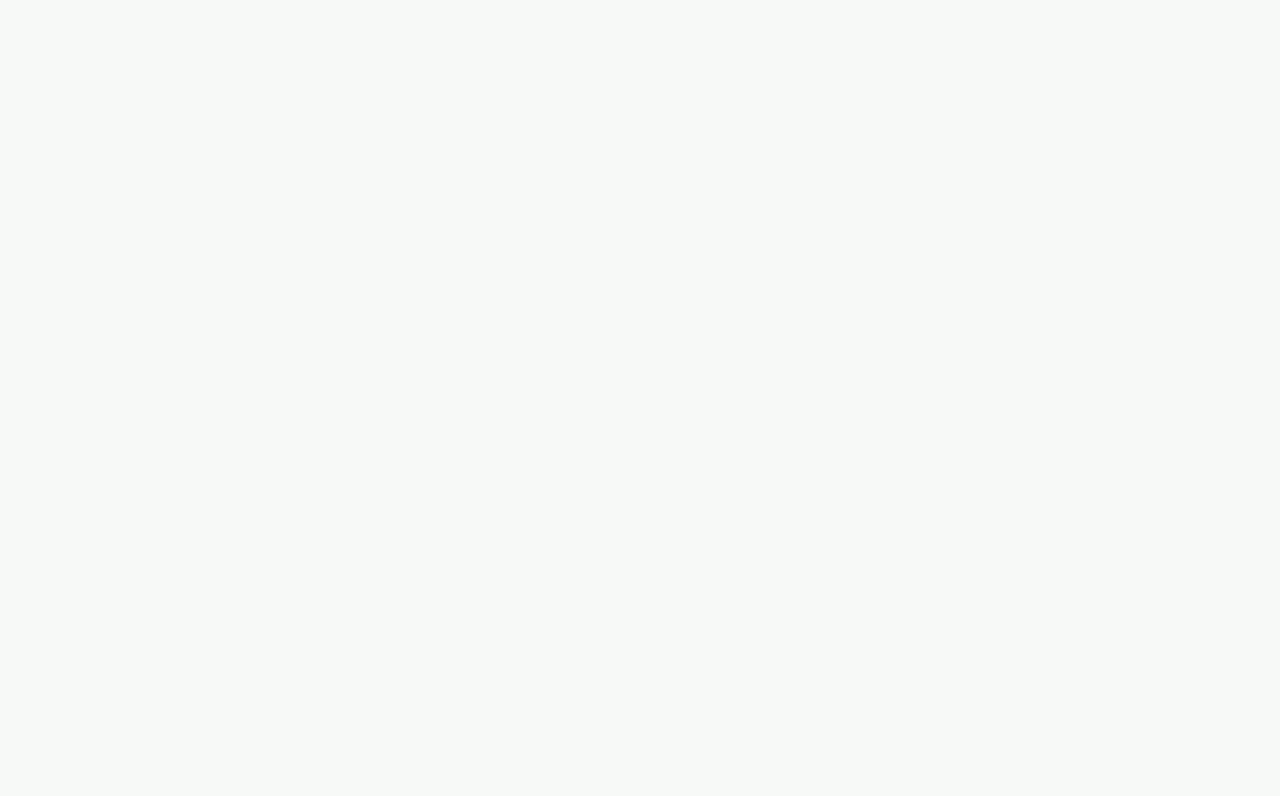
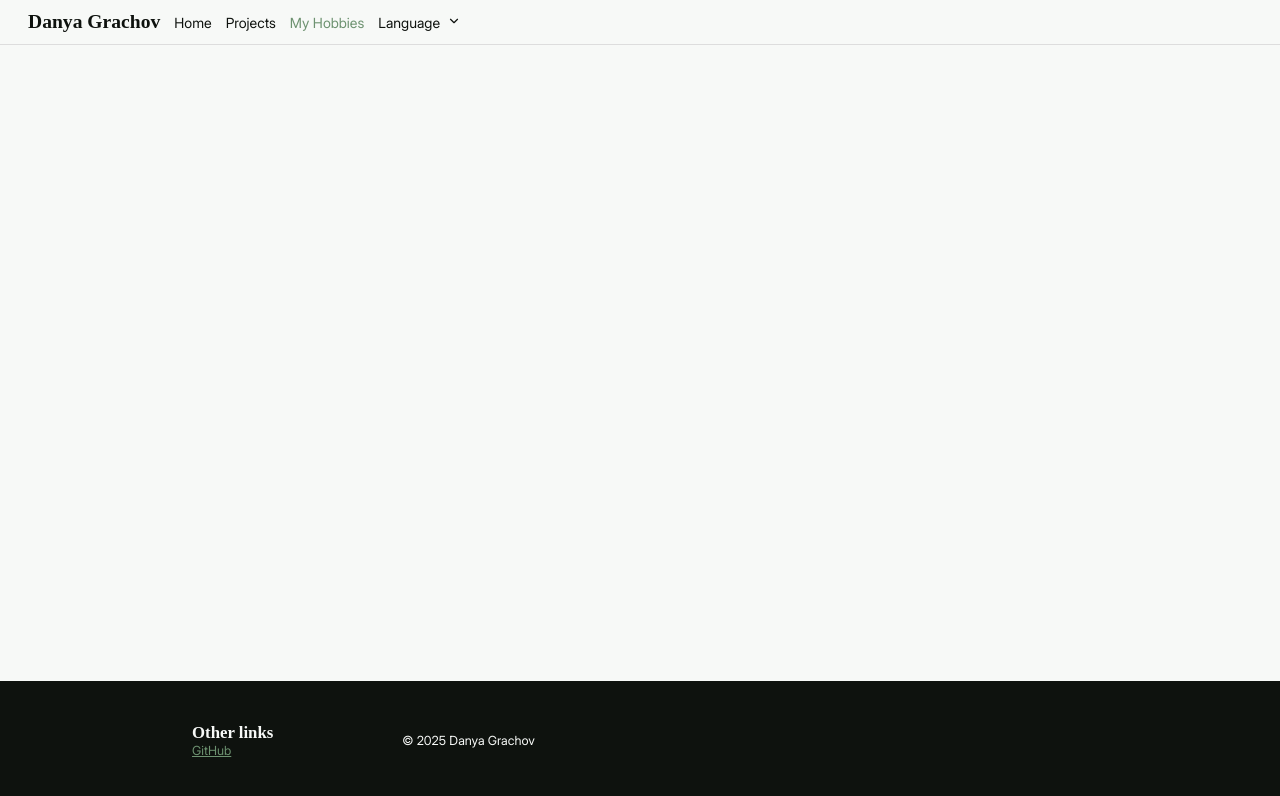
Before and after one commit to wiresnchains/wiresnchains-portfolio, a React (Create React App) app: page /hobbies in a window 1280 px wide. Shown: the top 796 px of the page. Built offline with nearby package versions, Linux system fonts and the light colour scheme; a web font is replaced by a local one.

Commit message:
Setup hobbies page

```diff
--- a/src/components/Nav.tsx
+++ b/src/components/Nav.tsx
@@ -81,6 +81,9 @@ export function Navbar({ alwaysScrolled, fixed }: { alwaysScrolled?: boolean, fi
                     <NavLink to="/projects">{language.dictionary.projects}</NavLink>
                 </NavItem>
                 <NavItem>
+                    <NavLink to="/hobbies">{language.dictionary.hobbies}</NavLink>
+                </NavItem>
+                <NavItem>
                     <DropdownMenu title={language.dictionary.language}>
                         <DropdownItem active={language.userLanguage === "EN"}>
                             <button onClick={() => language.setUserLanguage("EN")}>English</button>
--- a/src/hooks/LanguageProvider.tsx
+++ b/src/hooks/LanguageProvider.tsx
@@ -56,6 +56,7 @@ const dictionaryList: { [key: string]: ILanguageDictionary } = {
         pageNotFound: "Page not found",
         error: "Something went wrong...",
         backHome: "Back home",
+        hobbies: "My Hobbies",
 
         // Navigation
         home: "Home",
@@ -102,6 +103,7 @@ const dictionaryList: { [key: string]: ILanguageDictionary } = {
         pageNotFound: "Pagina niet gevonden",
         error: "Er is iets misgegaan...",
         backHome: "Terug naar index",
+        hobbies: "Mijn Hobbies",
 
         // Navigation
         home: "Index",
--- a/src/views/Hobbies.tsx
+++ b/src/views/Hobbies.tsx
@@ -1,6 +1,22 @@
+import { Helmet } from "react-helmet";
+import { Block } from "../components/Block";
+import { Footer } from "../components/Footer";
+import { Navbar } from "../components/Nav";
+import { useLanguage } from "../hooks/LanguageProvider";
+
 export function Hobbies() {
+    const language = useLanguage();
+
     return (
         <>
+        <Helmet>
+            <title>{language.dictionary.heading} - {language.dictionary.hobbies}</title>
+        </Helmet>
+            <Navbar alwaysScrolled />
+            <Block>
+                <h1>{}</h1>
+            </Block>
+            <Footer fixed />
         </>
     );
 }
--- a/src/views/Home.tsx
+++ b/src/views/Home.tsx
@@ -50,7 +50,7 @@ export function Home() {
                         <Tag label={language.dictionary.scssExp}>SCSS</Tag>
                         <Tag label={language.dictionary.tsExp}>TypeScript</Tag>
                         <Tag label={language.dictionary.phpDev}>PHP</Tag>
-                        <Tag label={language.dictionary.sqlExp}>SQL (MySQL/PostgresSQL)</Tag>
+                        <Tag label={language.dictionary.sqlExp}>SQL (MySQL)</Tag>
                         <Tag label={language.dictionary.dockerExp}>Docker</Tag>
                         <Tag label={language.dictionary.gitExp}>Git</Tag>
                     </Inline>
```
